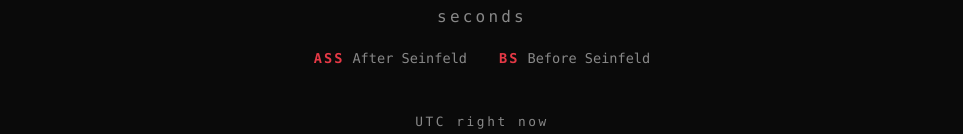
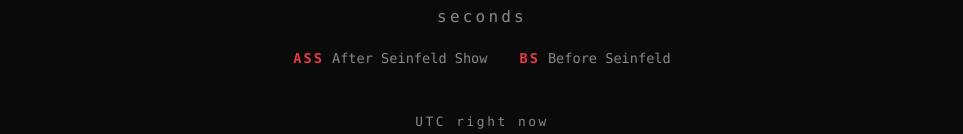
Before and after one commit to techgaud/seinfeld-time, a plain HTML site: page public/index.html in a window 1280 px wide. Shown: the part 240-374 px from the top of the page, without its empty margins (158-1121 px from the left). Drawn offline with Linux system fonts and the light colour scheme.

Commit message:
ASS expands to After Seinfeld Show

```diff
--- a/public/index.html
+++ b/public/index.html
@@ -21,7 +21,7 @@
 				</div>
 				<div class="unit">seconds</div>
 				<dl class="legend">
-					<div><dt>ASS</dt><dd>After Seinfeld</dd></div>
+					<div><dt>ASS</dt><dd>After Seinfeld Show</dd></div>
 					<div><dt>BS</dt><dd>Before Seinfeld</dd></div>
 				</dl>
 			</section>
```
Also changed, not shown: 1 other file.
